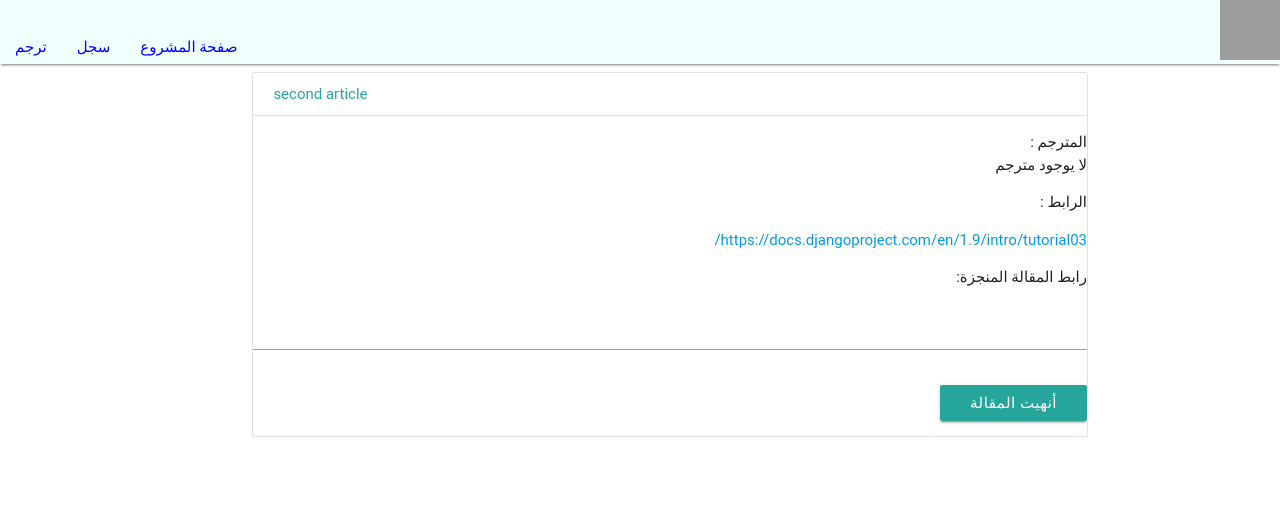
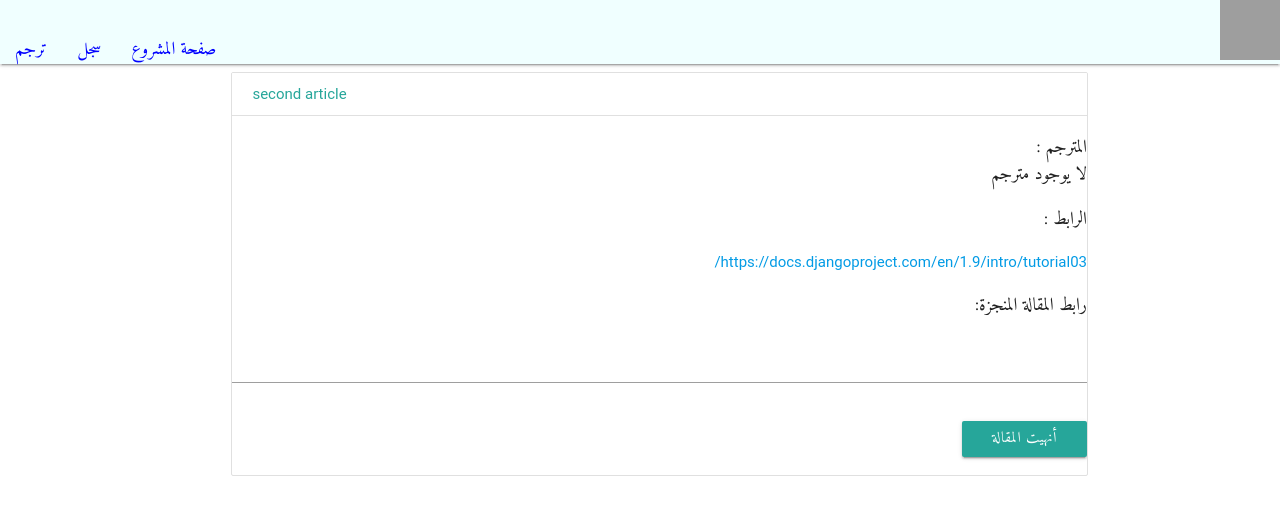
Before and after one commit to SadalKhalid/WikiMed, a Django app: page /Wiki/2/Article/ in a window 1280 px wide. Shown: the top 515 px of the page. Run offline with Django 3.2, Linux system fonts and the light colour scheme; data comes from the database, SQL or seed files in the repository; some libraries are stand-ins or nearby versions; some web fonts are replaced; grey boxes are pictures that could not be loaded.

Commit message:
various changes

```diff
--- a/Wiki/templates/Wiki/articles_base.html
+++ b/Wiki/templates/Wiki/articles_base.html
@@ -9,7 +9,14 @@
     <title></title>
     <link rel="stylesheet" href="https://cdnjs.cloudflare.com/ajax/libs/materialize/0.97.6/css/materialize.min.css">
     <style>
-
+      @import url('https://fonts.googleapis.com/css?family=Amiri');
+      p {
+        font-family: 'Amiri', serif;
+        font-size: 18px
+      }
+      h1{
+        font-family: 'Amiri', serif;
+      }
 
 
       .title {
```
